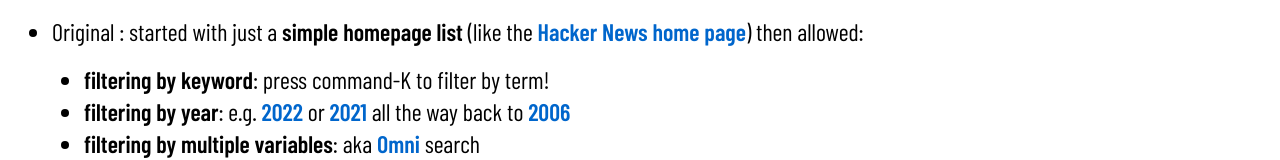
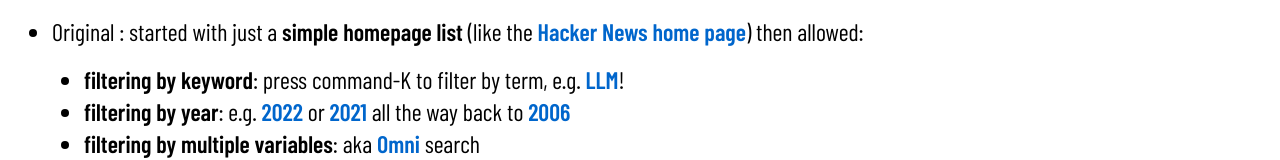
Before and after one commit to jonchius/jononews, a Next.js app: page /about in a window 1280 px wide. Shown: the part 216-376 px from the top of the page. Built offline with nearby package versions, Linux system fonts and the light colour scheme; a web font is replaced by a local one.

Commit message:
updating about page

```diff
--- a/app/about/page.tsx
+++ b/app/about/page.tsx
@@ -28,7 +28,7 @@ export default function About() {
         <ul>
           <li>Original : started with just a <strong>simple homepage list</strong> (like the <Link href="https://news.ycombinator.com/" target="_blank">Hacker News home page</Link>) then allowed:
             <ul>
-              <li><strong>filtering by keyword</strong>: press command-K to filter by term!</li>
+              <li><strong>filtering by keyword</strong>: press command-K to filter by term, e.g. <Link href="/term/LLM">LLM</Link>!</li>
               <li><strong>filtering by year</strong>: e.g. <Link href="/year/2022">2022</Link> or <Link href="/year/2021">2021</Link> all the way back to <Link href="/year/2006">2006</Link></li>
               <li><strong>filtering by multiple variables</strong>: aka <Link href="/omni/">Omni</Link> search</li>
               <li><strong>dark mode toggle</strong>: (inside the menu)</li>
```
